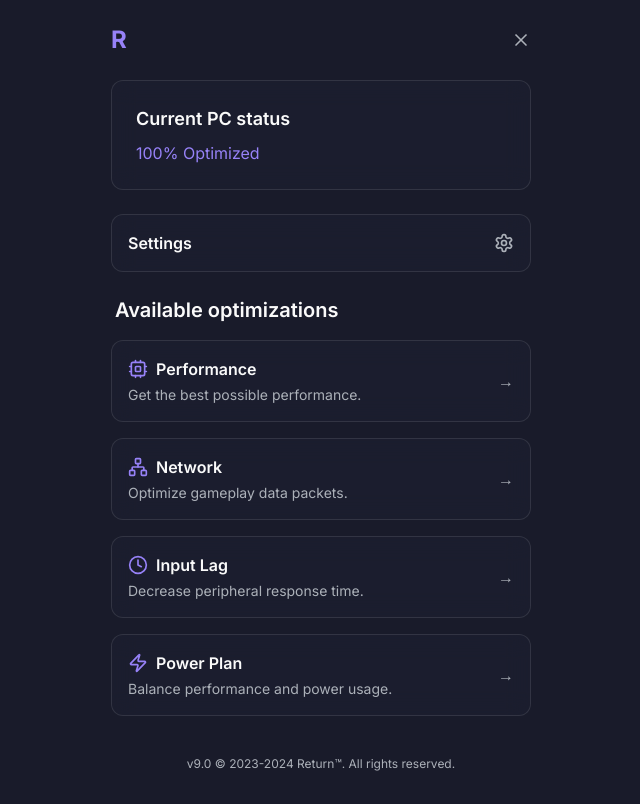
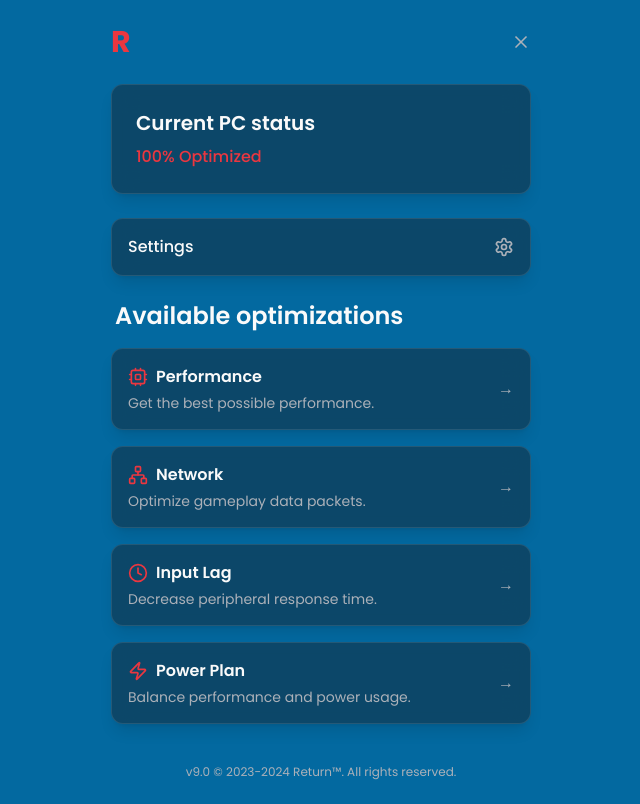
Before and after one commit to RagoOptimizer/dfkjskdlf, a React (Vite) app: page / in a window 1280 px wide. Shown: the whole page, without its empty margins (319-959 px from the left). Built offline with nearby package versions, Linux system fonts and the light colour scheme.

Commit message:
Update styling and colors
Update fonts to use Popins, adjust font weights for headings, and change color scheme to use red as the primary color and a specific blue for background and buttons.  Add glow and shadow effects to buttons.

```diff
--- a/src/index.css
+++ b/src/index.css
@@ -1,5 +1,5 @@
 
-@import url('https://fonts.googleapis.com/css2?family=Inter:wght@400;500;600;700&display=swap');
+@import url('https://fonts.googleapis.com/css2?family=Poppins:wght@400;500;600;700&display=swap');
 
 @tailwind base;
 @tailwind components;
@@ -7,33 +7,33 @@
 
 @layer base {
   :root {
-    --background: 231 26% 13%;
+    --background: 201 96% 32%;
     --foreground: 0 0% 98%;
 
-    --card: 232 23% 18%;
+    --card: 205 39% 14%;
     --card-foreground: 0 0% 98%;
 
-    --popover: 232 23% 18%;
+    --popover: 205 39% 14%;
     --popover-foreground: 0 0% 98%;
 
-    --primary: 251 89% 74%;
+    --primary: 357 82% 57%;
     --primary-foreground: 0 0% 100%;
 
-    --secondary: 232 23% 23%;
+    --secondary: 205 39% 14%;
     --secondary-foreground: 0 0% 98%;
 
-    --muted: 232 23% 23%;
+    --muted: 205 39% 14%;
     --muted-foreground: 217 8% 70%;
 
-    --accent: 251 89% 74%;
+    --accent: 357 82% 57%;
     --accent-foreground: 0 0% 100%;
 
     --destructive: 0 84% 60%;
     --destructive-foreground: 0 0% 98%;
 
-    --border: 232 23% 23%;
-    --input: 232 23% 23%;
-    --ring: 251 89% 74%;
+    --border: 205 39% 14%;
+    --input: 205 39% 14%;
+    --ring: 357 82% 57%;
 
     --radius: 0.75rem;
   }
@@ -46,17 +46,17 @@
   body {
     @apply bg-background text-foreground antialiased;
     font-feature-settings: "ss01", "ss02", "cv01", "cv02", "cv03";
-    font-family: 'Inter', sans-serif;
+    font-family: 'Poppins', sans-serif;
   }
 }
 
 @layer utilities {
   .glass {
-    @apply bg-card/30 backdrop-blur-md border border-white/10;
+    @apply bg-card/50 backdrop-blur-md border border-white/10 shadow-lg;
   }
 
   .card-glow {
-    @apply hover:shadow-[0_0_30px_rgba(155,135,245,0.1)] transition-shadow duration-300;
+    @apply hover:shadow-[0_0_30px_rgba(0,118,189,0.3)] transition-all duration-300;
   }
 
   .text-gradient {
--- a/src/pages/Index.tsx
+++ b/src/pages/Index.tsx
@@ -10,7 +10,7 @@ const Index = () => {
       <div className="max-w-[420px] mx-auto space-y-6 animate-fade-in">
         {/* Header */}
         <div className="flex justify-between items-center">
-          <div className="text-primary font-bold text-2xl">R</div>
+          <div className="text-primary font-bold text-3xl">R</div>
           <button className="text-muted-foreground hover:text-foreground transition-colors">
             <X size={20} />
           </button>
@@ -18,19 +18,19 @@ const Index = () => {
 
         {/* Status Card */}
         <div className="glass p-6 rounded-lg card-glow">
-          <h2 className="text-lg font-semibold mb-2">Current PC status</h2>
-          <p className="text-primary">{status}</p>
+          <h2 className="text-xl font-semibold mb-2">Current PC status</h2>
+          <p className="text-primary font-medium">{status}</p>
         </div>
 
         {/* Settings Button */}
         <button className="glass w-full p-4 rounded-lg flex justify-between items-center card-glow">
-          <span className="font-semibold">Settings</span>
+          <span className="font-medium">Settings</span>
           <Settings className="text-muted-foreground" size={20} />
         </button>
 
         {/* Optimizations Section */}
         <div className="space-y-4">
-          <h3 className="text-xl font-semibold px-1">Available optimizations</h3>
+          <h3 className="text-2xl font-semibold px-1">Available optimizations</h3>
 
           <button className="glass w-full p-4 rounded-lg flex justify-between items-center group card-glow">
             <div className="space-y-1 text-left">
@@ -38,7 +38,7 @@ const Index = () => {
                 <Cpu className="text-primary" size={20} />
                 Performance
               </div>
-              <p className="text-sm text-muted-foreground">Get the best possible performance.</p>
+              <p className="text-sm text-muted-foreground font-normal">Get the best possible performance.</p>
             </div>
             <div className="text-muted-foreground group-hover:text-primary transition-colors">→</div>
           </button>
@@ -49,7 +49,7 @@ const Index = () => {
                 <Network className="text-primary" size={20} />
                 Network
               </div>
-              <p className="text-sm text-muted-foreground">Optimize gameplay data packets.</p>
+              <p className="text-sm text-muted-foreground font-normal">Optimize gameplay data packets.</p>
             </div>
             <div className="text-muted-foreground group-hover:text-primary transition-colors">→</div>
           </button>
@@ -60,7 +60,7 @@ const Index = () => {
                 <Clock className="text-primary" size={20} />
                 Input Lag
               </div>
-              <p className="text-sm text-muted-foreground">Decrease peripheral response time.</p>
+              <p className="text-sm text-muted-foreground font-normal">Decrease peripheral response time.</p>
             </div>
             <div className="text-muted-foreground group-hover:text-primary transition-colors">→</div>
           </button>
@@ -71,14 +71,14 @@ const Index = () => {
                 <Zap className="text-primary" size={20} />
                 Power Plan
               </div>
-              <p className="text-sm text-muted-foreground">Balance performance and power usage.</p>
+              <p className="text-sm text-muted-foreground font-normal">Balance performance and power usage.</p>
             </div>
             <div className="text-muted-foreground group-hover:text-primary transition-colors">→</div>
           </button>
         </div>
 
         {/* Version Info */}
-        <p className="text-xs text-muted-foreground text-center pt-4">
+        <p className="text-xs text-muted-foreground text-center pt-4 font-normal">
           v9.0 © 2023-2024 Return™. All rights reserved.
         </p>
       </div>
```
